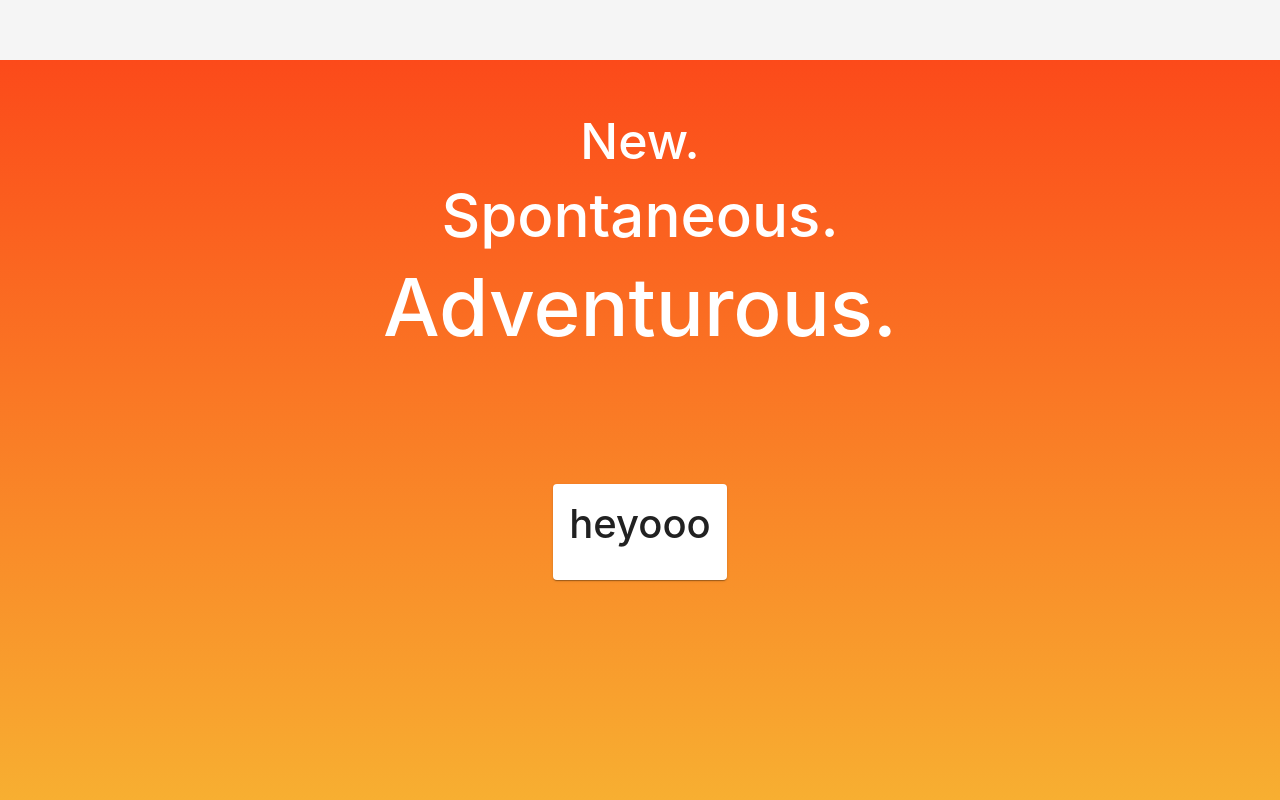
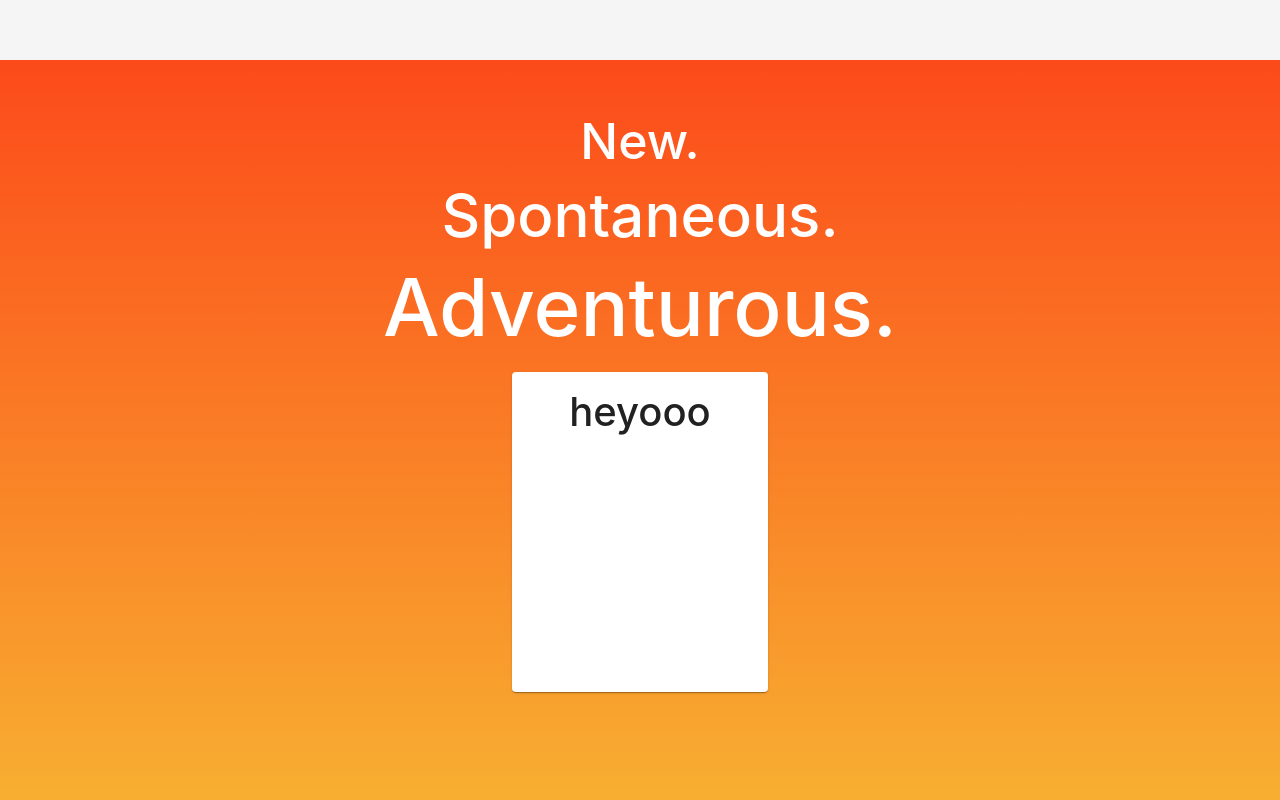
Before and after one commit to abose0267/bitepartyweb, a React (Create React App) app: page / in a window 1280 px wide. Shown: the part 1321-2121 px from the top of the page. Built offline with nearby package versions, Linux system fonts and the light colour scheme.

Commit message:
commit again

```diff
--- a/src/components/Landing.css
+++ b/src/components/Landing.css
@@ -83,30 +83,14 @@
   overflow-y: hidden;
 }
 
-.block1 {
-  border: 1px solid darkgray;
-  background-color: white;
-  box-shadow: 0 4px 8px 0 rgba(0, 0, 0, 0.2), 0 6px 20px 0 rgba(0, 0, 0, 0.19);
-  padding: 10%;
-  height: 35vh;
-  width: 25%;
+.cardcomp {
+  height: 40vh;
+  width: 20%;
   display: flex;
   flex-direction: column;
-  justify-content: center;
   align-items: center;
-  border-radius: 25px;
-  margin-right: 2.5%;
-  position: auto;
-  max-lines: 2;
-}
-
-.block2 {
-  border: 1px solid darkgray;
-  padding: 10%;
-  background-color: white;
-  box-shadow: 0 4px 8px 0 rgba(0, 0, 0, 0.2), 0 6px 20px 0 rgba(0, 0, 0, 0.19);
-  border-radius: 25px;
-  position: auto;
+  background-color: black;
+  border-radius: 100px;
 }
 .dinogif {
   background: repeat;
```
